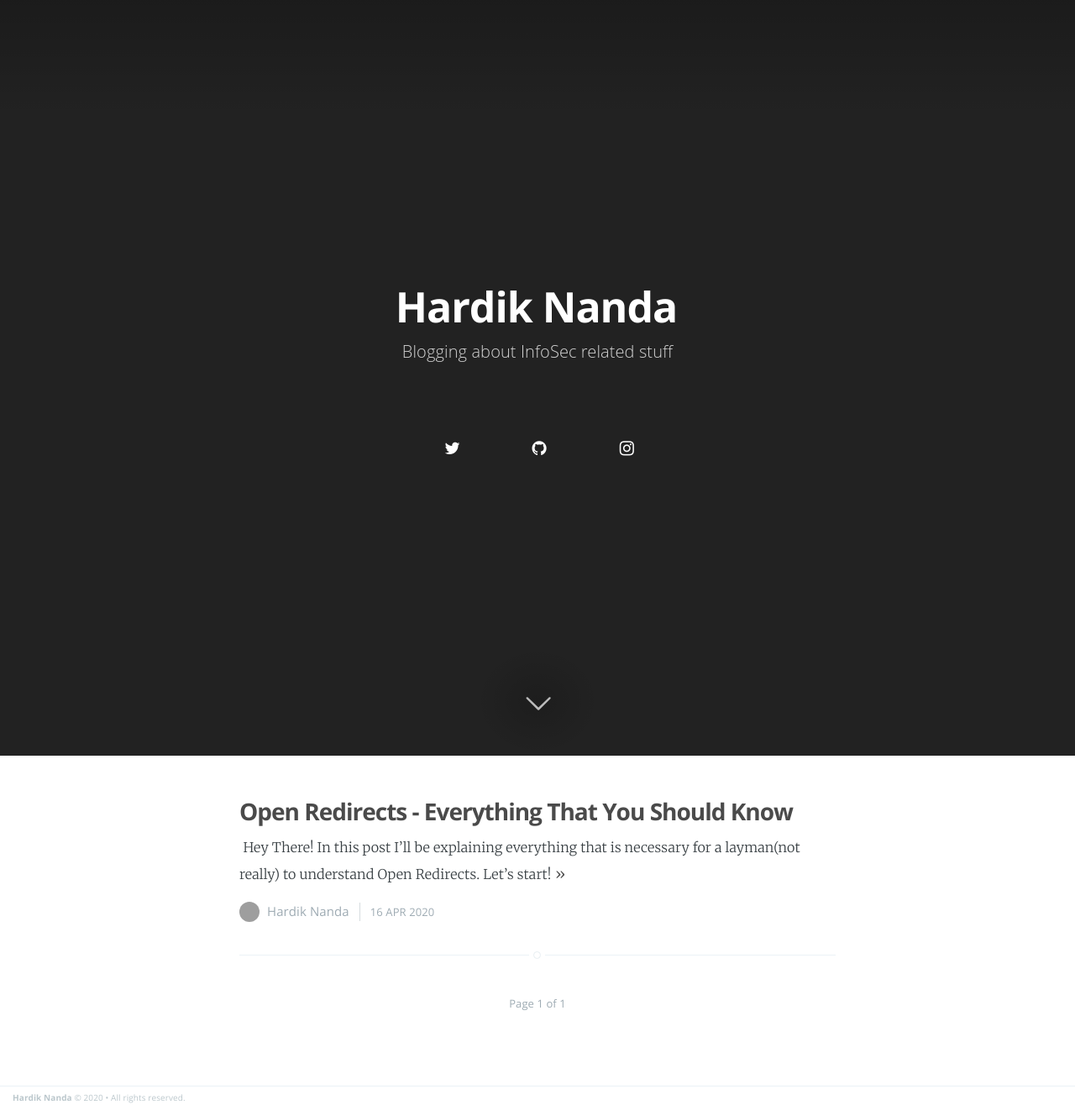
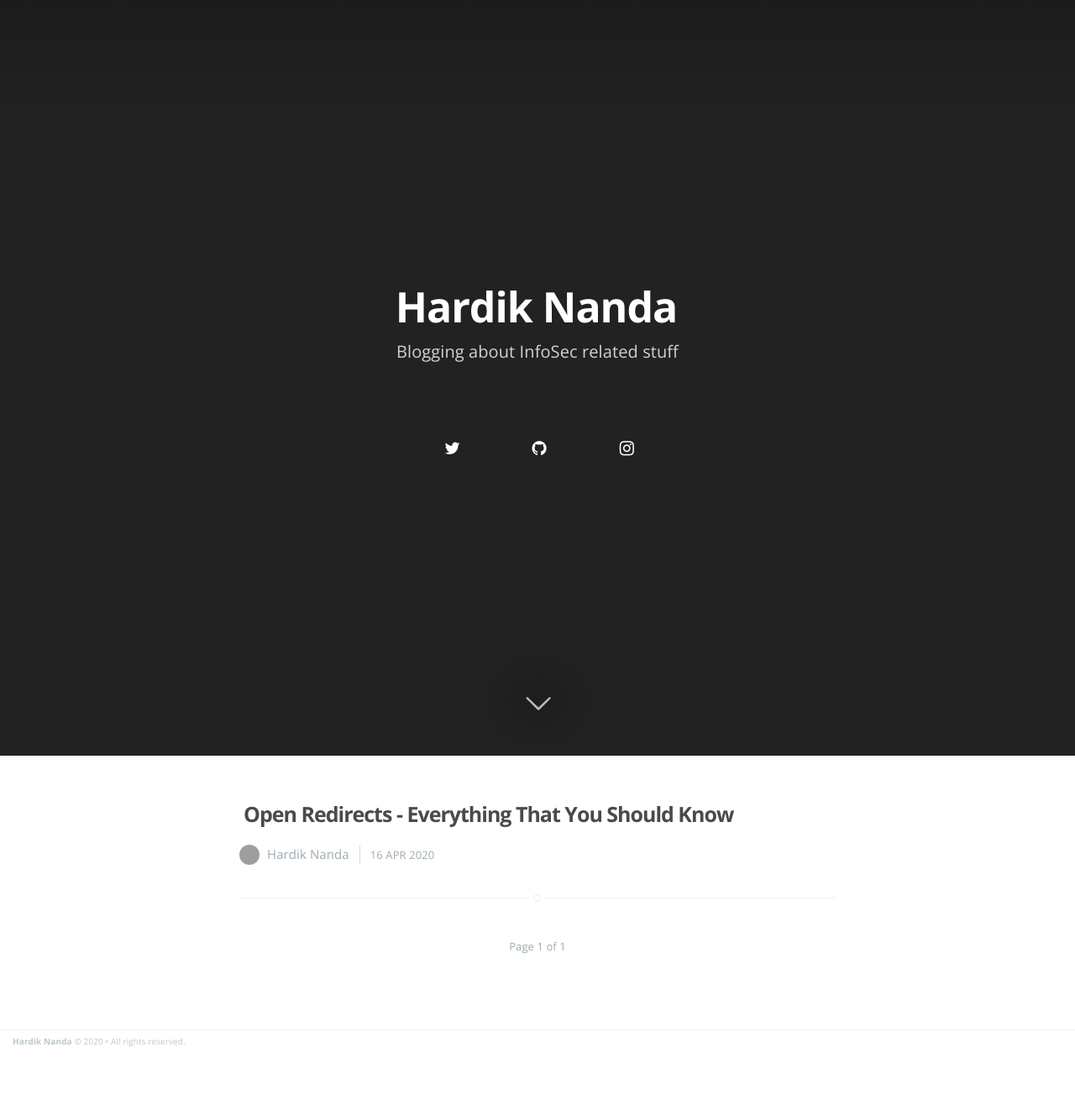
Before and after one commit to r0075h3ll/r0075h3ll.github.io, a Jekyll site: the page built from index.html, in a window 1280 px wide. Shown: the whole page at 84% size. Built offline with Jekyll 4.4.1, drawn with Linux system fonts in a browser that asks for light colours; the list of posts is cut into pages by our own code; after the commit the page ends 1254 px from its top, so only the background shows below that; grey boxes are pictures that could not be loaded.

Commit message:
Modified: Changed Fonts

```diff
--- a/_layouts/default.html
+++ b/_layouts/default.html
@@ -12,7 +12,7 @@
     <meta name="viewport" content="width=device-width, initial-scale=1.0" />
 
     <link rel="stylesheet" type="text/css" href="{{'/assets/css/screen.css' | relative_url}}" />
-    <link rel="stylesheet" type="text/css" href="//fonts.googleapis.com/css?family=Merriweather:300,700,700italic,300italic|Open+Sans:700,400" />
+    <link rel="stylesheet" type="text/css" href="//fonts.googleapis.com/css?family=Merriweather:300,700,700italic,300italic|Open+Sans:700,400|PT+Sans:700,400,300" />
     <!-- Customisation  -->
     <link rel="stylesheet" type="text/css" href="{{'/assets/css/main.css' | relative_url}} " />
 
--- a/assets/css/screen.css
+++ b/assets/css/screen.css
@@ -176,7 +176,7 @@
 body {
     height: 100%;
     max-height: 100%;
-    font-family: "Merriweather", serif;
+    font-family: "PT Sans", serif;
     letter-spacing: 0.01rem;
     font-size: 1.8rem;
     line-height: 1.75em;
--- a/buttons.css
+++ b/buttons.css
@@ -55,3 +55,13 @@
 .btn_ins:hover {
   border: 1px solid white;
 }
+
+.post-excerpt-image {
+  padding: 6px;
+  opacity: 1;
+  transition-duration: 0.4s;
+}
+
+.post-excerpt-image:hover {
+  opacity: 0.3;
+}
--- a/index.html
+++ b/index.html
@@ -19,7 +19,7 @@
     <div class="vertical">
         <div class="main-header-content inner">
             <h1 class="page-title">{{ site.name }}</h1>
-            <h2 class="page-description" style="font-family: open sans light;">
+            <h2 class="page-description" style="font-family: Open Sans;">
             {% if site.description %} {{ site.description }} {% endif %}
             <br>
             <br>
@@ -45,11 +45,10 @@
 
     <article class="post">
         <header class="post-header">
-            <h2 style="font-size: 28px;" class="post-title"><a href="{{ post.url | relative_url }}">{{ post.title }}</a></h2>
+            <h2 style="font-size: 25px; padding: 5px;" class="post-title"><a href="{{ post.url | relative_url }}">{{ post.title }}</a></h2>
         </header>
         <section class="post-excerpt">
-            <img src="{{ post.thumbnail }}">
-            {{ post.excerpt }} <a class="read-more" href="{{ post.url | relative_url }}">&raquo;</a>
+            {% if post.thumbnail %}<a href="{{ post.url | relative_url }}"><img class="post-excerpt-image" src="{{ post.thumbnail }}" height="270" width="500"></a>{% endif %}
         </section>
         <footer class="post-meta">
             {% if site.author %}
```
